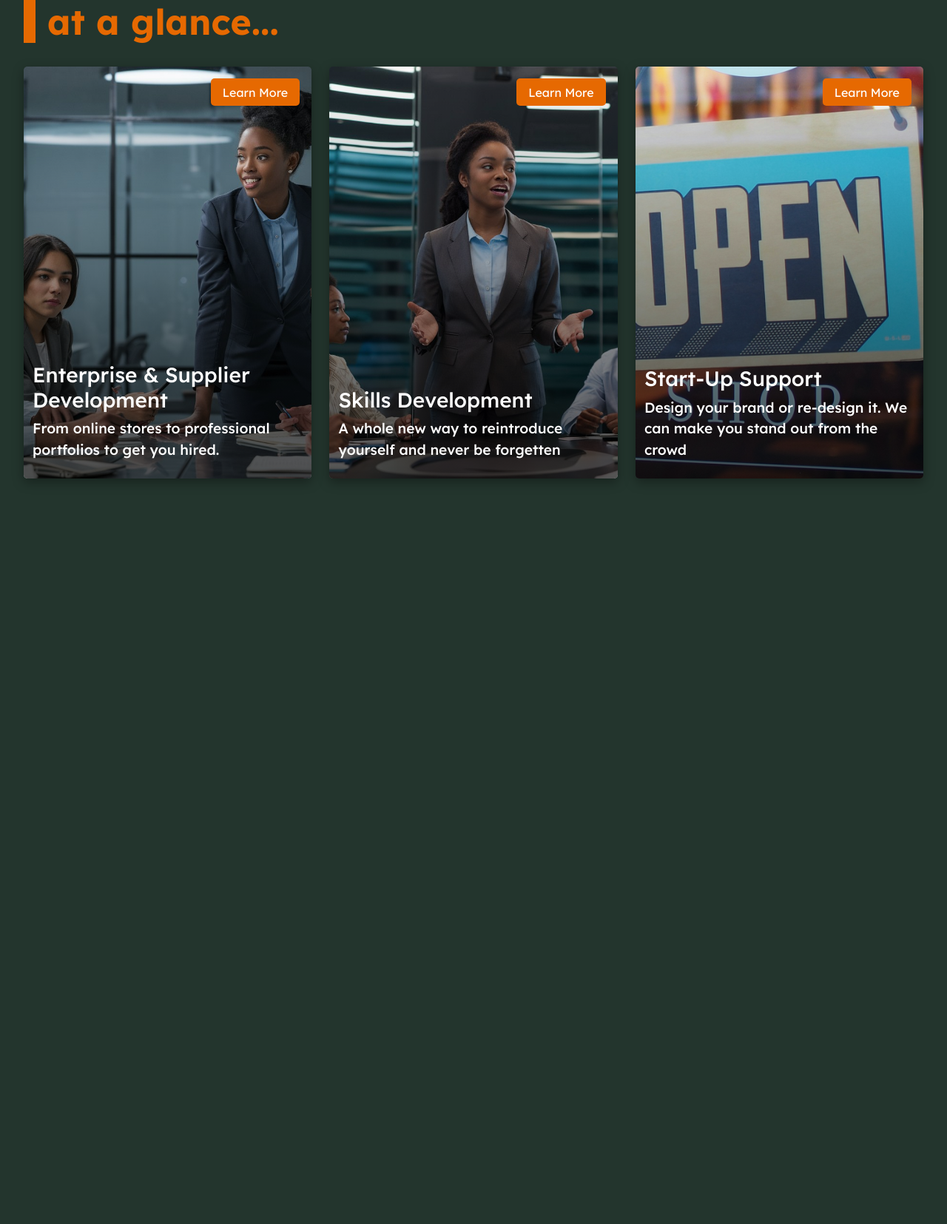
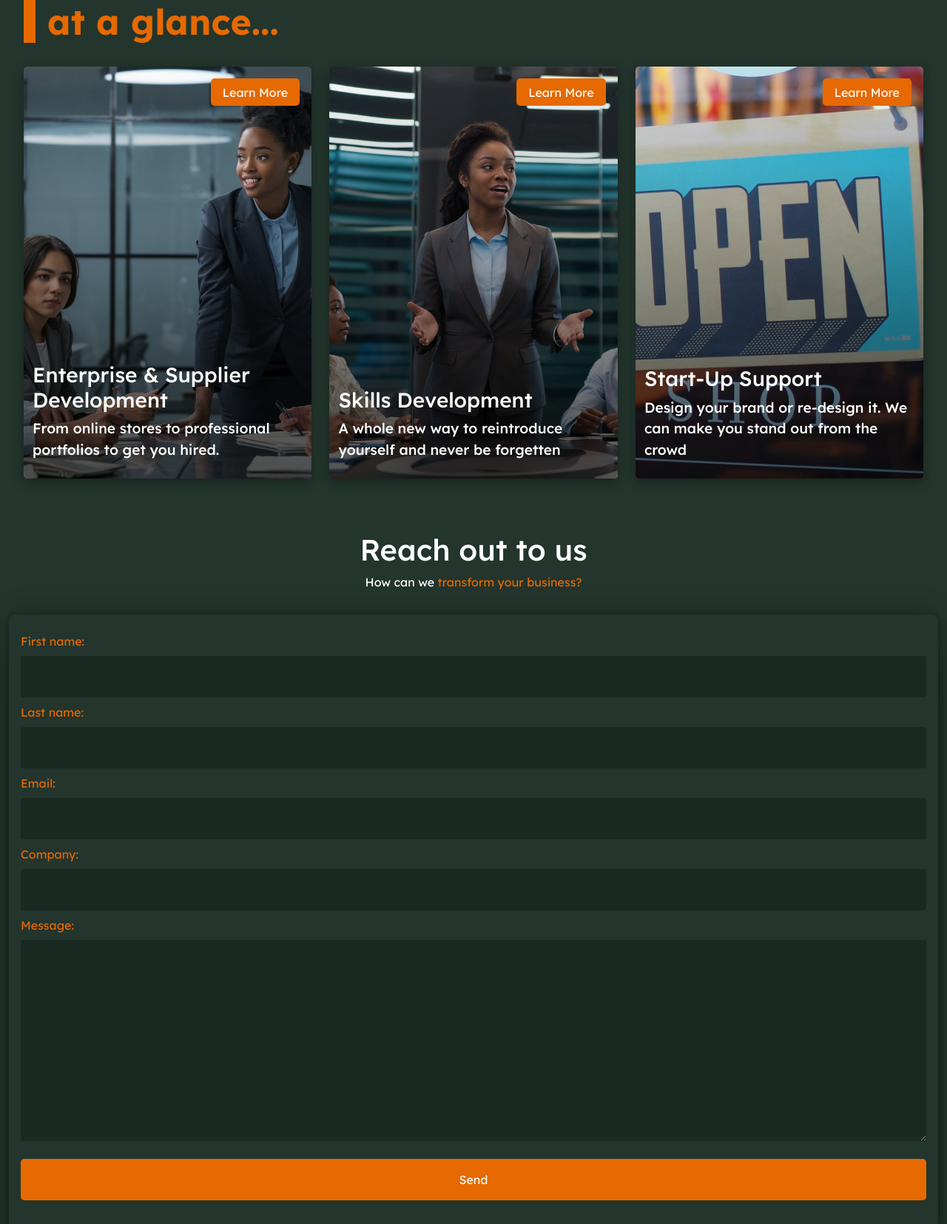
Before and after one commit to WinterTheDev/KnowEscape, a Django app: page / in a window 1280 px wide. Shown: the part 1329-2984 px from the top of the page at 74% size. Before the commit the page ends 2032 px from the top, so only its background shows below. Run offline with Django 4.2, Linux system fonts and the light colour scheme; some libraries are stand-ins or nearby versions.

Commit message:
added contact section

```diff
--- a/knowescape/static/knowescape/home.css
+++ b/knowescape/static/knowescape/home.css
@@ -330,10 +330,6 @@ nav {
     transition: margin 0.5s ease;
 }
 
-/* .service-title {
-    color: var(--orange);
-} */
-
 .service-description {
     display: none;
 }
@@ -349,6 +345,73 @@ nav {
     padding-block: .4rem;
     text-decoration: none;
     padding-inline: 1rem;
+    background-color: var(--orange);
+}
+
+#contact {
+    height: 100%;
+    min-height: 100dvh;
+}
+
+.contact-container {
+    height: 100%;
+    position: relative;
+}
+
+.contact-header {
+    display: flex;
+    padding-block: 1rem;
+    align-items: center;
+    flex-direction: column;
+    justify-content: center;
+}
+
+.contact-header h1, p {
+    color: #ffffff;
+}
+
+.contact-header span {
+    color: var(--orange);
+}
+
+#contact-form {
+    height: 100%;
+    padding: 16px;
+    border-top-left-radius: 8px;
+    border-top-right-radius: 8px;
+    background-color: var(--green);
+    box-shadow: rgba(0, 0, 0, 0.25) 0px 54px 55px, rgba(0, 0, 0, 0.12) 0px -12px 30px, rgba(0, 0, 0, 0.12) 0px 4px 6px, rgba(0, 0, 0, 0.17) 0px 12px 13px, rgba(0, 0, 0, 0.09) 0px -3px 5px;
+}
+
+.form-block {
+    margin-block: 8px;
+}
+.form-block input,
+.form-block textarea {
+    width: 100%;
+    outline: none;
+    display: block;
+    border-radius: 4px;
+    border: none;
+    padding: 1rem;
+    background-color: #1a2922;
+}
+
+.form-block label {
+    margin-bottom: 8px;
+    color: var(--orange);
+}
+
+#contact-form button {
+    width: 100%;
+    border: none;
+    cursor: pointer;
+    color: #ffffff;
+    margin-block: 1rem;
+    border-radius: 5px;
+    padding-block: 1rem;
+    text-decoration: none;
+    padding-inline: 1.8rem;
     background-color: var(--orange);
 }
 
--- a/knowescape/templates/knowescape/home.html
+++ b/knowescape/templates/knowescape/home.html
@@ -189,6 +189,43 @@
             </div>
         </div>
     </section>
+    <section id="contact">
+        <div class="container-fluid contact-container">
+            <div class="contact-header">
+                <h1>Reach out to us</h1>
+                <p>How can we <span>transform your business?</span></p>
+            </div>
+            <div class="contact-content">
+                <form action="" id="contact-form">
+                    <div class="form-block">
+                        <label for="id_first_name">First name:</label>
+                        <input type="text" name="first_name" required id="id_first_name">
+                    </div>
+
+                    <div class="form-block">
+                        <label for="id_last_name">Last name:</label>
+                        <input type="text" name="last_name" required id="id_last_name">
+                    </div>
+
+                    <div class="form-block">
+                        <label for="id_email">Email:</label>
+                        <input type="email" name="email" maxlength="320" required id="id_email">
+                    </div>
+
+                    <div class="form-block">
+                        <label for="id_company">Company:</label>
+                        <input type="text" name="company" id="id_company">
+                    </div>
+
+                    <div class="form-block">
+                        <label for="id_message">Message:</label>
+                        <textarea name="message" rows="10" required id="id_message"></textarea>
+                    </div>
+                    <button type="submit">Send</button>
+                </form>
+            </div>
+        </div>
+    </section>
 
     <script src="https://cdn.jsdelivr.net/npm/bootstrap@5.3.3/dist/js/bootstrap.bundle.min.js" integrity="sha384-YvpcrYf0tY3lHB60NNkmXc5s9fDVZLESaAA55NDzOxhy9GkcIdslK1eN7N6jIeHz" crossorigin="anonymous"></script>
 </body>
--- a/knowescape/views.py
+++ b/knowescape/views.py
@@ -18,10 +18,10 @@ def index(request):
 
             try:
                 send_mail(
-                    f'Inquiry by {sender_first} {sender_last} from {company}',
+                    f'Inquiry by {sender_first} {sender_last}',
                     sender_message,
                     sender_email,
-                    ['rhulanimogotsi@gmail.com']
+                    ['rhulanimogotsi28@gmail.com']
                 )
 
                 messages.success(request, 'Message sent! Expect to hear from us soon!')
```
